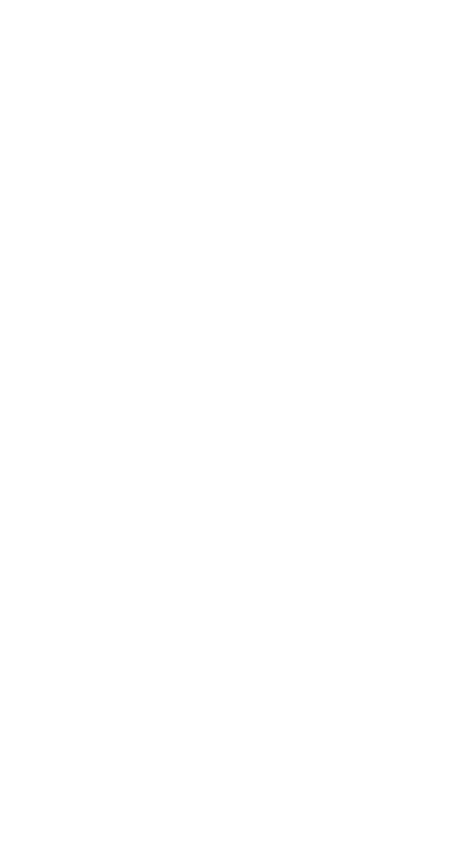
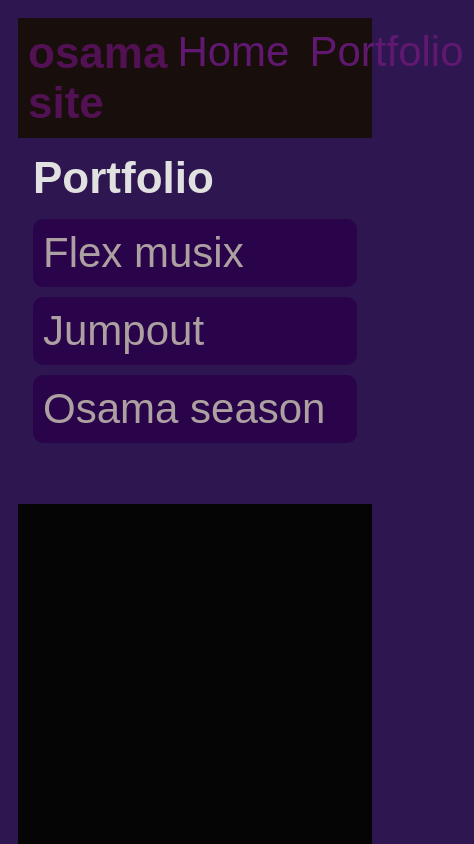
Before and after one commit to chaz237/chaz237.github.io, a plain HTML site: page portfolio.html in a window 390 px wide. Shown: the top 844 px of the page, 474 px wide, since content can reach past the window. Drawn offline with Linux system fonts and the light colour scheme.

Commit message:
add portfolio page to website

```diff
--- a/portfolio.html
+++ b/portfolio.html
@@ -0,0 +1,42 @@
+<!DOCTYPE html>
+<html>
+  <head>
+    <title>osama site</title>
+    <link rel="stylesheet" href="style.css" />
+  </head>
+
+  <body>
+    <!-- All content goes here -->
+    <div id="all-contents">
+        <nav>
+            <h1>osama site</h1>
+
+          <ul id="nav-ul">
+            <li class="nav-li">
+                <a href="index.html">Home</a>
+            </li>
+            <li class="nav-li">
+              <a href="portfolio.html">Portfolio</a>
+            </li>
+             </ul>
+        </nav>
+        <div class="content">
+            <h1>Portfolio</h1>
+            <ul id="portfolio">
+                <li>
+                    <a href="projects/platformer/">Flex musix</a>
+                  </li>
+                  <li>
+                    <a href="projects/bouncing-box/">Jumpout</a>
+                  </li>
+                  <li>
+                    <a href="projects/circularity/">Osama season</a>
+                  </li>
+            </ul>
+          </div>
+        <main>
+
+        </main>
+    </div>
+  </body>
+</html>
--- a/style.css
+++ b/style.css
@@ -74,3 +74,78 @@ main {
 h2, h3 {
     margin: 0px;
 }
+/* Portfolio styles */
+.content h1 {
+    color: rgb(225, 225, 225);
+  }
+
+  #portfolio {
+    list-style-type: none;
+    padding-left: 0;
+  }
+
+  #portfolio li {
+    background: #29044b;
+    padding: 10px;
+    border-radius: 10px;
+    margin-bottom: 10px;
+  }
+
+  #portfolio li:hover {
+    background: #eee;
+  }
+
+  #portfolio a {
+    text-decoration: none;
+    color: #ada0a0;
+  }
+
+  /* responsive web design */
+@media screen and (min-width: 120px) and (max-width: 1080px) {
+    main {
+      height: 100ch;
+      zoom: 1.5;
+      display: grid;
+    }
+
+    h1 {
+      font-size: 44px;
+    }
+
+    h2 {
+      font-size: 42px;
+    }
+
+    h3 {
+      font-size: 36px;
+    }
+
+    #all-contents {
+      height: 100ch;
+      margin: none;
+    }
+
+    a {
+      font-size: 42px;
+    }
+
+    .sidebar {
+      margin-right: 0px;
+      justify-content: center;
+      align-items: center;
+    }
+
+    .sidebar-img {
+      width: 100%;
+    }
+
+    p,
+    li {
+      font-size: 24px;
+    }
+
+    .content {
+      align-content: center;
+      justify-content: center;
+    }
+  }
```
